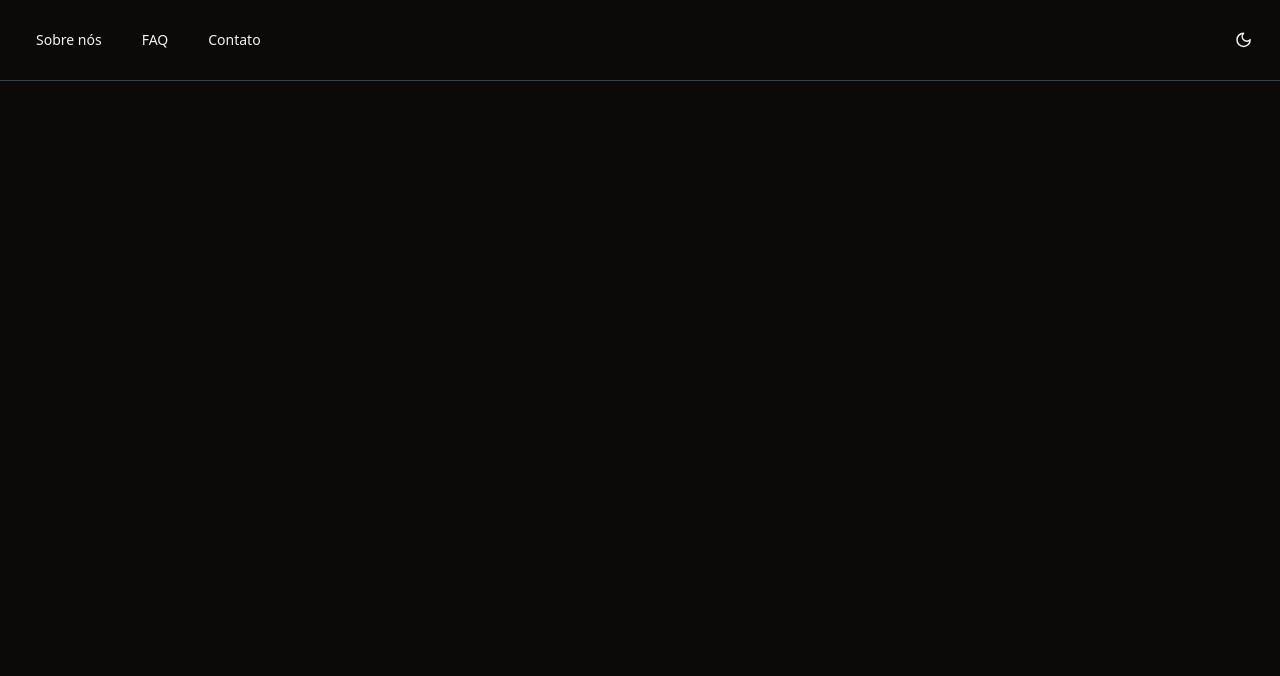
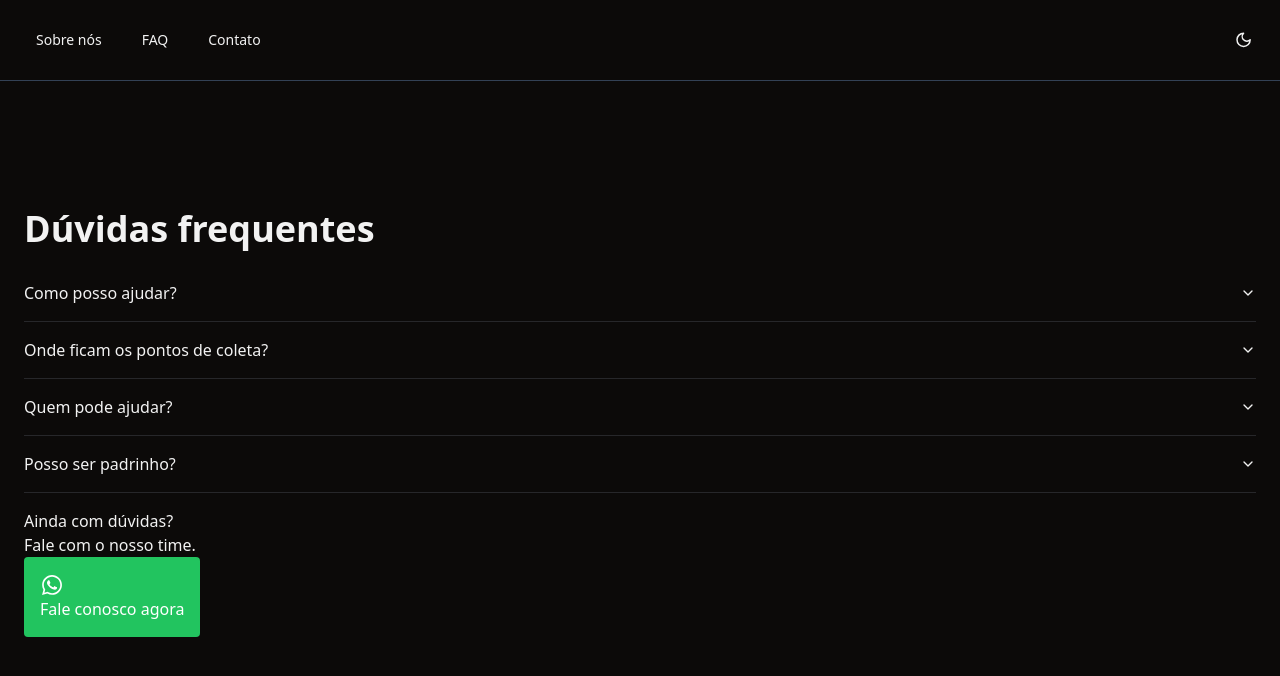
Before and after one commit to lucaoskaique/entregacao-app, a React (Vite) app: page / in a window 1280 px wide. Shown: the top 676 px of the page. Built offline with nearby package versions, Linux system fonts and the light colour scheme.

Commit message:
Faq (#23)
* Modificado a importação do app.css

* Criação do faq e modificação do tailwind config para personalizar cor

* cleanup: remove code comment

```diff
--- a/src/App.tsx
+++ b/src/App.tsx
@@ -20,6 +20,7 @@ function App() {
     <>
       {/* Templates que serão usados e modificados */}
       <Navbar />
+      <FAQ />
       {/* <Hero />
       <FAQ />
       <Footer /> */}
--- a/src/components/FAQ.tsx
+++ b/src/components/FAQ.tsx
@@ -13,35 +13,35 @@ interface FAQProps {
 
 const FAQList: FAQProps[] = [
   {
-    question: "Is this template free?",
-    answer: "Yes. It is a free ChadcnUI template.",
+    question: "Como posso ajudar?",
+    answer: "lorem ipsum dolor sit amet, consectetur adipisicing elit. Sint labore quidem quam? Consectetur sapiente iste rerum reiciendis animi nihil nostrum sit quo, modi quod.",
     value: "item-1",
   },
   {
-    question: "Lorem ipsum dolor sit amet consectetur adipisicing elit?",
+    question: "Onde ficam os pontos de coleta?",
     answer:
       "Lorem ipsum dolor sit amet, consectetur adipisicing elit. Sint labore quidem quam? Consectetur sapiente iste rerum reiciendis animi nihil nostrum sit quo, modi quod.",
     value: "item-2",
   },
   {
     question:
-      "Lorem ipsum dolor sit amet  Consectetur natus dolores minus quibusdam?",
+      "Quem pode ajudar?",
     answer:
       "Lorem ipsum dolor sit amet consectetur, adipisicing elit. Labore qui nostrum reiciendis veritatis necessitatibus maxime quis ipsa vitae cumque quo?",
     value: "item-3",
   },
   {
-    question: "Lorem ipsum dolor sit amet, consectetur adipisicing elit?",
-    answer: "Lorem ipsum dolor sit amet consectetur, adipisicing elit.",
+    question: "Posso ser padrinho?",
+    answer: "lorem ipsum dolor sit amet, consectetur adipisicing elit. Sint labore quidem quam? Consectetur sapiente iste rerum reiciendis animi nihil nostrum sit quo, modi quod.",
     value: "item-4",
   },
-  {
-    question:
-      "Lorem ipsum dolor sit amet consectetur adipisicing elit. Consectetur natus?",
-    answer:
-      "Lorem ipsum dolor sit amet, consectetur adipisicing elit. Sint labore quidem quam? Consectetur sapiente iste rerum reiciendis animi nihil nostrum sit quo, modi quod.",
-    value: "item-5",
-  },
+  // {
+  //   question:
+  //     "Lorem ipsum dolor sit amet consectetur adipisicing elit. Consectetur natus?",
+  //   answer:
+  //     "Lorem ipsum dolor sit amet, consectetur adipisicing elit. Sint labore quidem quam? Consectetur sapiente iste rerum reiciendis animi nihil nostrum sit quo, modi quod.",
+  //   value: "item-5",
+  // },
 ];
 
 export const FAQ = () => {
@@ -50,11 +50,11 @@ export const FAQ = () => {
       id="faq"
       className="container py-24 sm:py-32"
     >
-      <h2 className="text-3xl md:text-4xl font-bold mb-4">
-        Frequently Asked{" "}
-        <span className="bg-gradient-to-b from-primary/60 to-primary text-transparent bg-clip-text">
+      <h2 className="text-2xl md:text-4xl font-bold mb-4">
+        Dúvidas frequentes
+        {/* <span className="bg-gradient-to-b from-primary/60 to-primary text-transparent bg-clip-text">
           Questions
-        </span>
+        </span> */}
       </h2>
 
       <Accordion
@@ -77,14 +77,12 @@ export const FAQ = () => {
       </Accordion>
 
       <h3 className="font-medium mt-4">
-        Still have questions?{" "}
-        <a
-          rel="noreferrer noopener"
-          href="#"
-          className="text-primary transition-all border-primary hover:border-b-2"
-        >
-          Contact us
-        </a>
+        Ainda com dúvidas? <br/> Fale com o nosso time. <br/>{" "}
+
+
+<button className="bg-button text-white text-base font-medium py-4 px-4 rounded"><img src="../../src/assets/images/whatsapp-icon.svg"/>Fale conosco agora</button>
+
+
       </h3>
     </section>
   );
--- a/tailwind.config.js
+++ b/tailwind.config.js
@@ -17,6 +17,7 @@ module.exports = {
     },
     extend: {
       colors: {
+        button: "#22C45F",
         border: "hsl(var(--border))",
         input: "hsl(var(--input))",
         ring: "hsl(var(--ring))",
```
